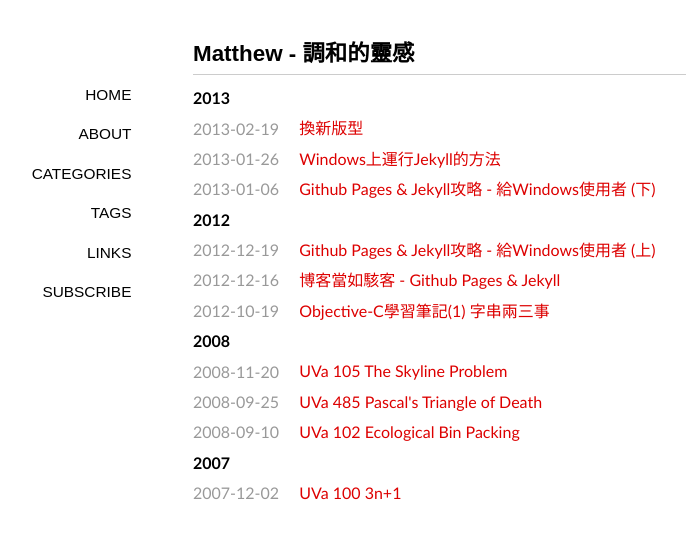
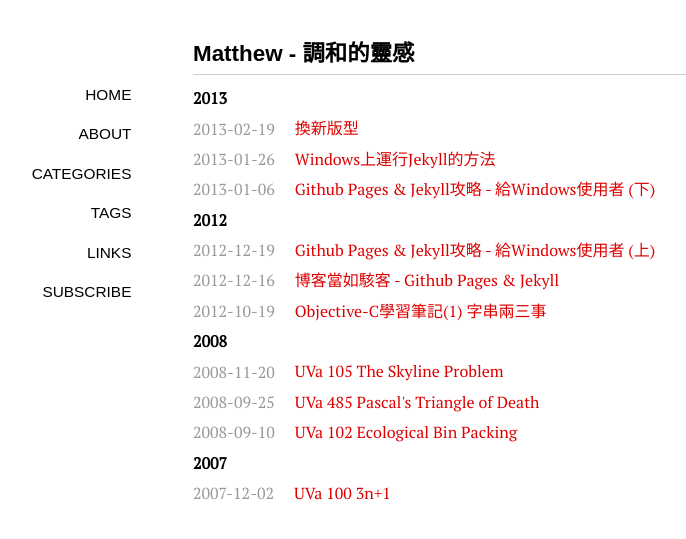
Before and after one commit to sndnvaps/sndnvaps.github.io, a Jekyll site: the page built from index.md, in a window 1280 px wide. Shown: the top 539 px of the page, without its empty margins (147-833 px from the left). Built offline with Jekyll 4.4.1, drawn with Linux system fonts in a browser that asks for light colours; some web fonts are replaced; Markdown is read by kramdown in place of the engine named in the settings.

Commit message:
replace Galdeano to PT Serif

```diff
--- a/media/css/style.css
+++ b/media/css/style.css
@@ -9,10 +9,10 @@
 * |\.|._)._)
 * --------------------------------- */
 
-@import url(http://fonts.googleapis.com/css?family=Galdeano);
+/* @import url(http://fonts.googleapis.com/css?family=Galdeano); */
 @import url(http://fonts.googleapis.com/css?family=Electrolize);
 @import url(http://fonts.googleapis.com/css?family=Cuprum);
-body{font-size:14px;font-family:"Galdeano","Hiragino Sans GB","Microsoft YaHei",Trebuchet,"Trebuchet MS",Tahoma,"Lucida Grande","Lucida Sans Unicode",Verdana,sans-serif;color:#000000;background-color:#ffffff;}
+body{font-size:14px;font-family:"PT Serif","Hiragino Sans GB","微軟正黑體","Microsoft YaHei",Trebuchet,"Trebuchet MS",Tahoma,"Lucida Grande","Lucida Sans Unicode",Verdana,sans-serif;color:#000000;background-color:#ffffff;}
 *{padding:0;margin: 0;border:none;outline:none;}
 a{color:#dd0000;text-decoration:none;}
 a:hover{color:#333333;text-decoration:underline;}
```
